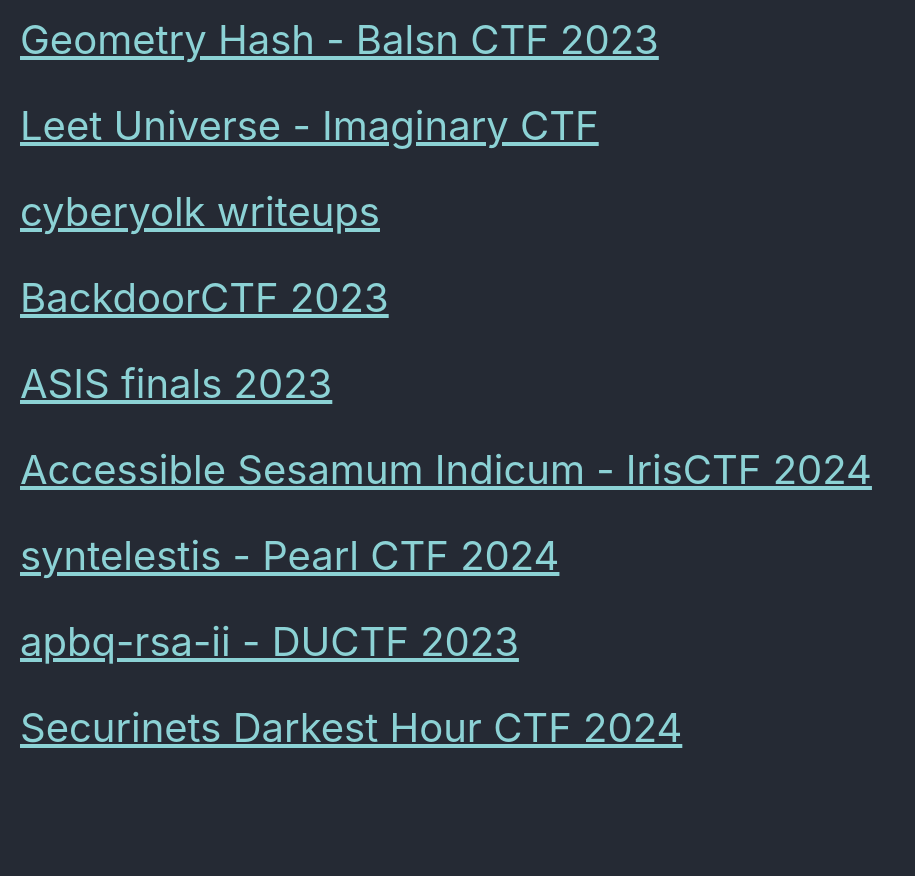
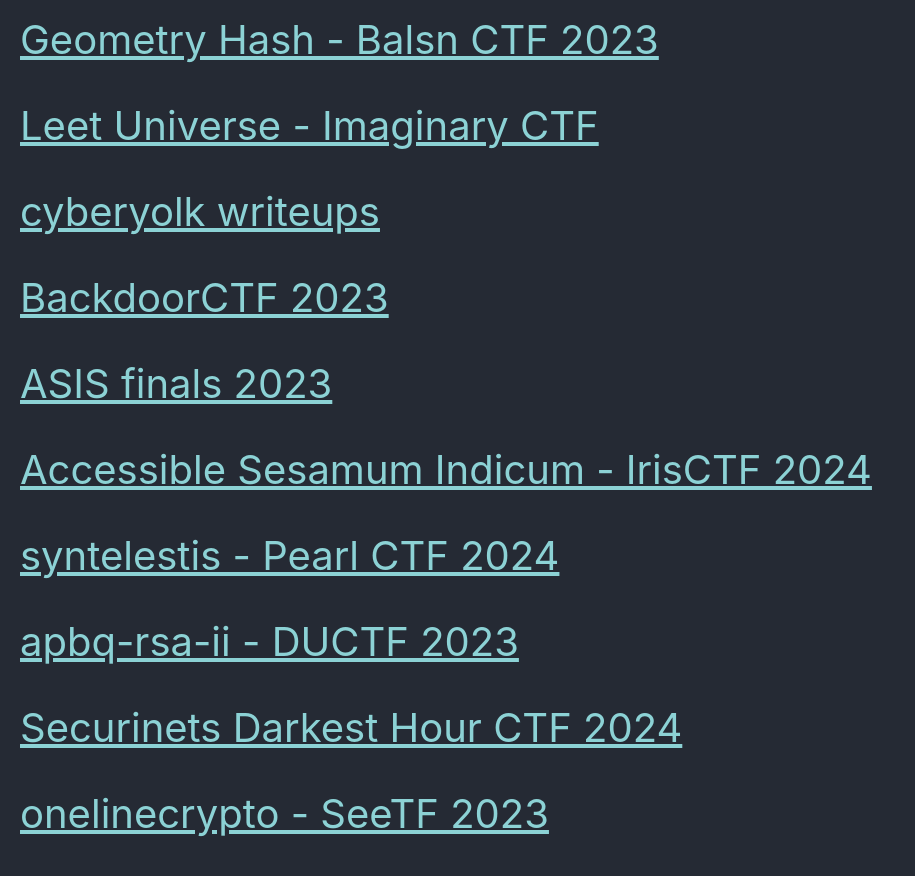
Before and after one commit to Connor-McCartney/Connor-McCartney.github.io, a Jekyll site: the page built from _pages/cryptography/other/other.md, in a window 1280 px wide and 900 px high, scrolled down 1054 px. Shown: the top 876 px of the window, without its empty margins (0-915 px from the left). Built offline with Jekyll 4.4.1, drawn with Linux system fonts in a browser that asks for light colours; cached includes are drawn as plain includes; before the commit the page ends 1868 px from its top, so only the background shows below that.

Commit message:
Update other.md

```diff
--- a/_pages/cryptography/other/other.md
+++ b/_pages/cryptography/other/other.md
@@ -60,3 +60,6 @@ title: Other
 
 
 <span style="font-size:2em;">   [Securinets Darkest Hour CTF 2024](/cryptography/other/Securinets-Darkest-Hour-CTF-2024) </span> <br>
+
+
+<span style="font-size:2em;">   [onelinecrypto - SeeTF 2023](/cryptography/other/onelinecrypto-SeeTF-2023) </span> <br>
```
